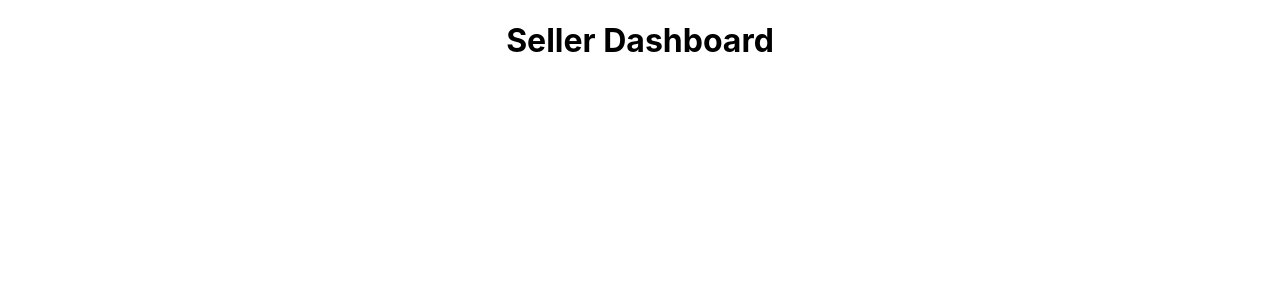
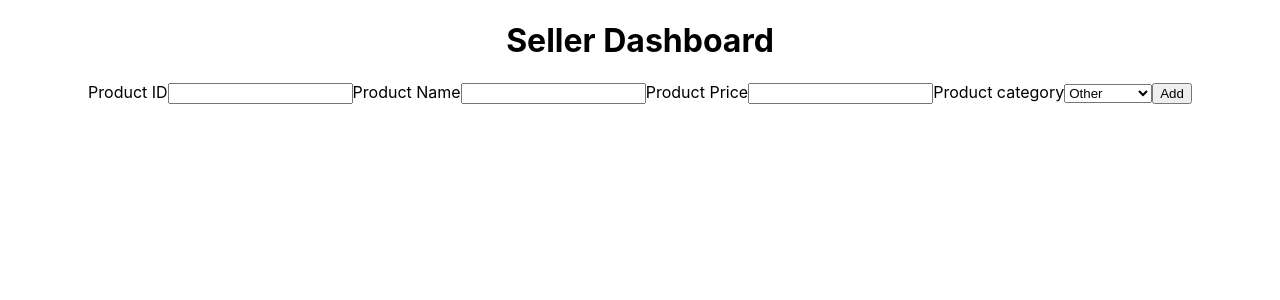
Before and after one commit to Rajat-soni-vst-au4/sellerdashboard, a React (Create React App) app: page / in a window 1280 px wide. Shown: the top 300 px of the page. Built offline with nearby package versions, Linux system fonts and the light colour scheme.

Commit message:
Dashboard and form has been loaded

```diff
--- a/src/App.js
+++ b/src/App.js
@@ -1,9 +1,10 @@
 import './App.css';
-
+import Dashboard from './Component/UI/Dashboard';
 function App() {
   return (
     <div className="App">
-      <h1>Seller Dashboard</h1>
+
+      <Dashboard />
     </div>
   );
 }
--- /dev/null
+++ b/src/Component/Form/Form.js
@@ -0,0 +1,17 @@
+import React from 'react';
+import NewProductForm from "../Form/NewProductFrom"
+
+
+function Form() {
+
+const getData = (enterProductID,enterProductName,enterProductPrice,enterProductCategory) =>{
+    console.log(enterProductID,enterProductName,enterProductPrice,enterProductCategory)
+}
+  return (
+    <div>
+         <NewProductForm getData= {getData}/>
+    </div>
+  )
+}
+
+export default Form
--- /dev/null
+++ b/src/Component/Form/NewProductFrom.js
@@ -0,0 +1,36 @@
+import React,{useState} from 'react';
+
+function NewProductForm( {getData}) {
+    const [enterProductID, setEnterProductID] = useState("")
+    const [enterProductName, setEnterProductName] = useState("")
+    const [enterProductPrice, setEnterProductPrice] = useState("")
+    const [enterProductCategory, setEnterProductCategory] = useState("")
+
+    const CollectInputData =(e) =>{
+        e.preventDefault()
+        getData(enterProductID,enterProductName,enterProductPrice,enterProductCategory)
+    }
+  return (
+    <div>
+        <form onSubmit={CollectInputData}>
+            <label>Product ID</label>
+            <input type="number" value={enterProductID} onChange={(e) => setEnterProductID(e.target.value)}/>
+            <label>Product Name</label>
+            <input type="text" value={enterProductName} onChange={(e) => setEnterProductName(e.target.value)}/>
+            <label>Product Price</label>
+            <input type="number" value={enterProductPrice} onChange={(e) => setEnterProductPrice(e.target.value)}/>
+            <label>Product category</label>
+            <select value={enterProductCategory} onChange={(e) => setEnterProductCategory(e.target.value)}>
+            <option value="Other">Other</option>
+              <option value="Electronics">Electronics</option>
+              <option value="Food">Food</option>
+              <option  value="SkinCare">SkinCare</option>
+
+            </select>
+            <button type='submit'>Add</button>
+        </form>
+    </div>
+  )
+}
+
+export default NewProductForm
--- /dev/null
+++ b/src/Component/UI/Dashboard.js
@@ -0,0 +1,14 @@
+import React from 'react'
+import Form from '../Form/Form'
+
+
+function dashboard() {
+  return (
+   <>
+     <h1>Seller Dashboard</h1>
+     <Form />
+   </>
+  )
+}
+
+export default dashboard
```
